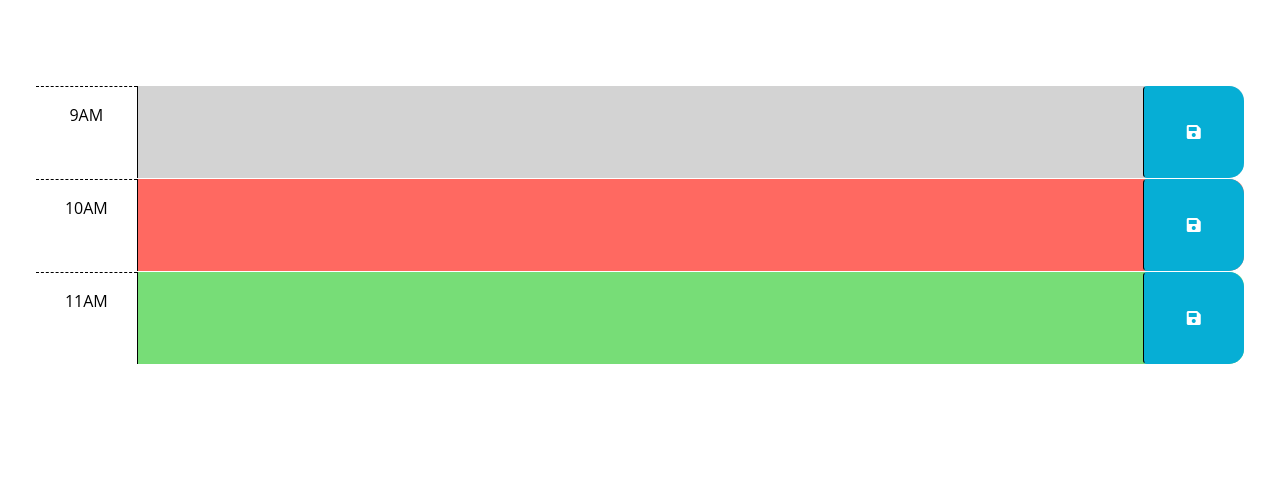
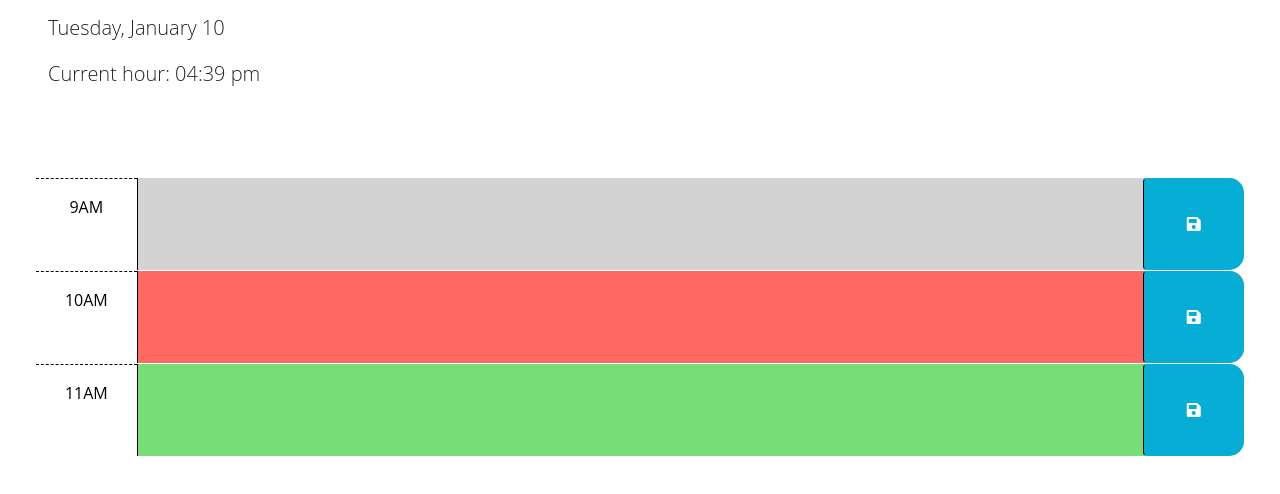
Before and after one commit to AndyAnza/Work-Day-Scheduler, a plain HTML site: page Develop/index.html in a window 1280 px wide. Shown: the part 166-660 px from the top of the page. Drawn offline with nearby package versions, Linux system fonts and the light colour scheme; files whose address does not match are found by name.

Commit message:
Added date and hour at the top of the calendar

```diff
--- a/Develop/index.html
+++ b/Develop/index.html
@@ -11,7 +11,7 @@
     integrity="sha384-50oBUHEmvpQ+1lW4y57PTFmhCaXp0ML5d60M1M7uH2+nqUivzIebhndOJK28anvf" crossorigin="anonymous" />
   <link href="https://fonts.googleapis.com/css2?family=Fira+Sans:wght@400;700&display=swap" rel="stylesheet" />
   <link rel="stylesheet" href="style.css" />
-  <title>Work Day Scheduler</title>
+  <title>|Work Day Scheduler|</title>
 </head>
 
 <body>
@@ -19,6 +19,7 @@
     <h1 class="display-3">Work Day Scheduler</h1>
     <p class="lead">A simple calendar app for scheduling your work day</p>
     <p id="currentDay" class="lead"></p>
+    <p id="currentHour" class="lead"></p>
   </header>
   <div class="container-fluid px-5">
     <!-- Use class for "past", "present", and "future" to apply styles to the
--- a/Develop/script.js
+++ b/Develop/script.js
@@ -1,4 +1,8 @@
 console.log("Hello " + dayjs());
+
+//shows current day and current hour at the top of the calendar
+$('#currentDay').text(dayjs().format('dddd, MMMM DD'));
+$('#currentHour').text("Current hour: " + dayjs().format('hh:mm a'));
 
 
 
```
